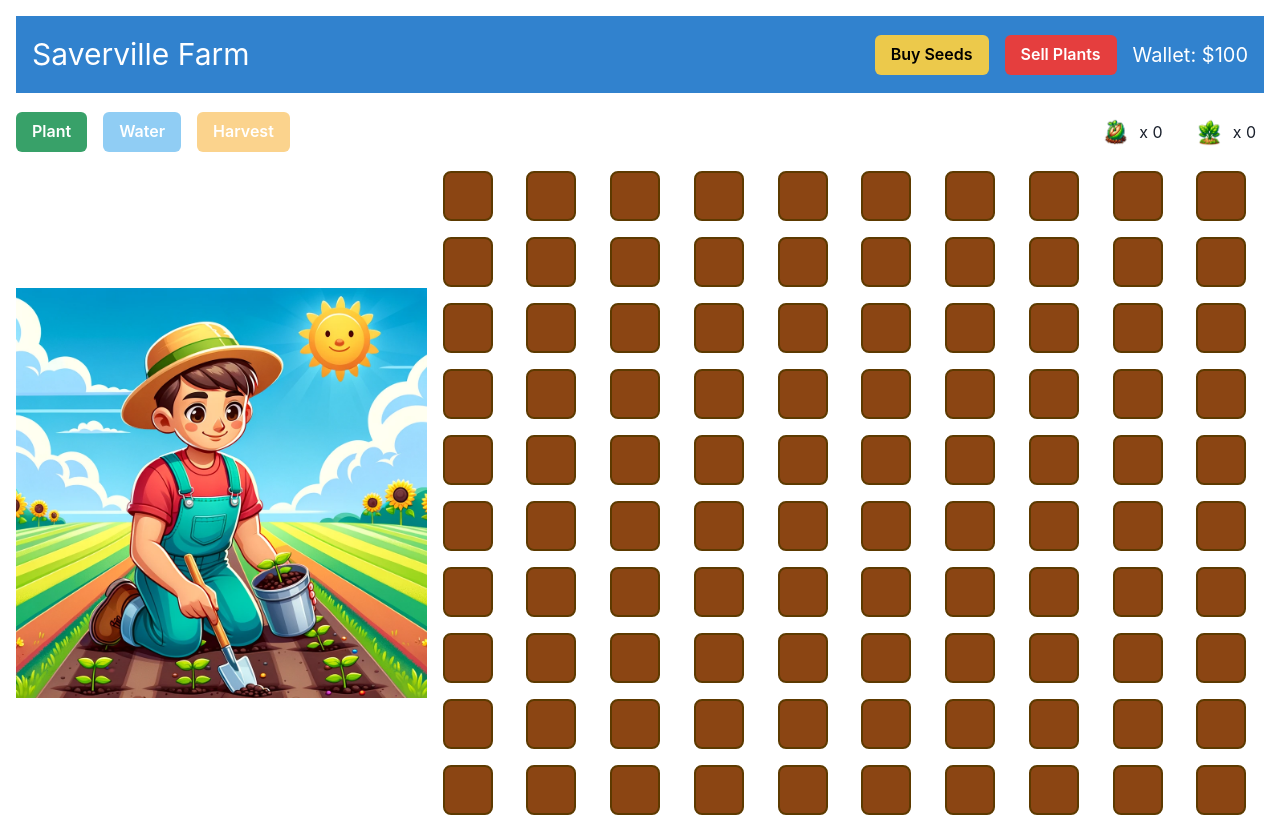
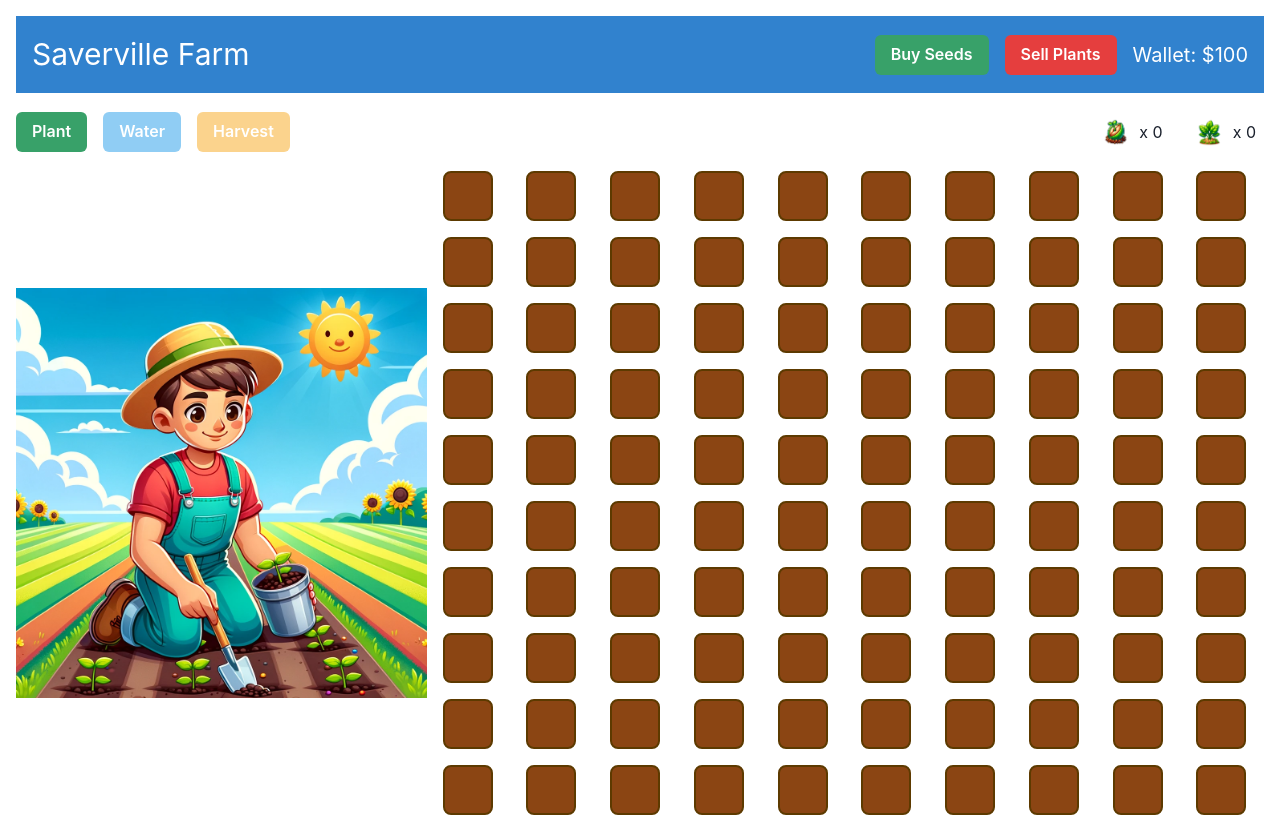
Before and after one commit to GPT-Engineer-App/react-farmville-game, a React (Vite) app: page / in a window 1280 px wide. Built offline with nearby package versions, Linux system fonts and the light colour scheme.

Commit message:
Changed the "Buy Seeds" button color scheme to green to match the "Plant" button.
Prompt: Make the buy seeds button green like the Plant button

```diff
--- a/src/pages/Index.jsx
+++ b/src/pages/Index.jsx
@@ -184,7 +184,7 @@ const Index = () => {
       <Box p={4} bg="blue.500" color="white" display="flex" justifyContent="space-between">
         <Text fontSize="3xl">Saverville Farm</Text>
         <HStack spacing={4}>
-          <Button colorScheme="yellow" onClick={buySeeds}>
+          <Button colorScheme="green" onClick={buySeeds}>
             Buy Seeds
           </Button>
           <Button colorScheme="red" onClick={sellPlants}>
```
